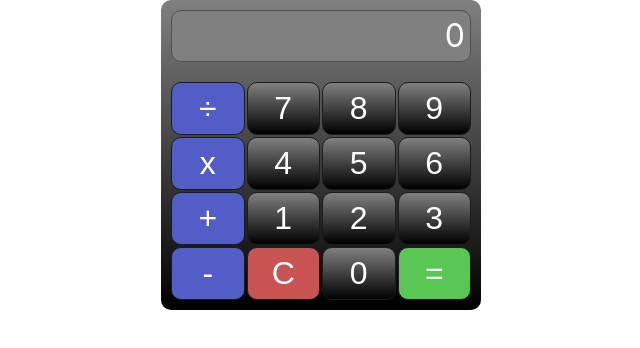
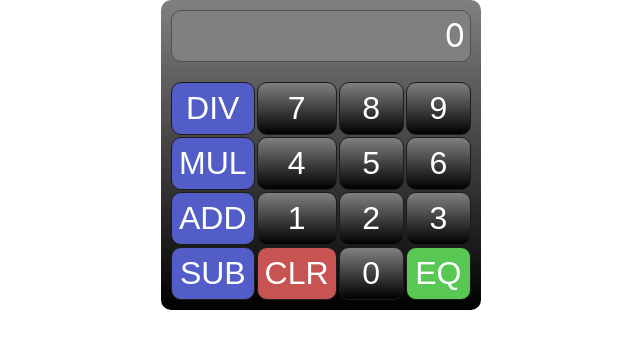
Before and after one commit to DominicGalan/Calculator, a React (Create React App) app: page / in a window 1280 px wide. Shown: the top 348 px of the page, without its empty margins (319-959 px from the left). Built offline with nearby package versions, Linux system fonts and the light colour scheme.

Commit message:
<update>

```diff
--- a/src/App.js
+++ b/src/App.js
@@ -33,27 +33,36 @@ export default function App() {
     setN1(null);
     setN2(null);
     setOp(null);
-
   }
 
   const equalClickHandler = (e) => {
     console.log('Num1 ' + n1 + 'l ' + 'Op ' + op + 'l ' + 'Num2 ' + n2);
-    if (op === "+") {
-      setDisp(parseInt(n1) + parseInt(n2))
-    } else if (op === "-") {
-      setDisp(parseInt(n1) - parseInt(n2))
-    } else if (op === "÷") {
-      setDisp(parseInt(n1) / parseInt(n2))
-    } else if (op === "x") {
-      setDisp(parseInt(n1) * parseInt(n2))
+
+    let result = null;
+
+    if (op === "ADD") {
+      result = (parseInt(n1) + parseInt(n2))
+    } else if (op === "SUB") {
+      result = (parseInt(n1) - parseInt(n2))
+    } else if (op === "DIV") {
+      result = (parseInt(n1) / parseInt(n2))
+    } else if (op === "MUL") {
+      result = (parseInt(n1) * parseInt(n2))
     } else {
-      setDisp ('Invalid Operation')
+      result = ('Invalid Operation')
     }
+    setDisp(result);
+    setN1(result);
+    setN2(null);
+    setOp(null);
   }
 
   const numberClickHandler = (e) => {
     e.preventDefault();
     const value  = e.target.innerHTML;
+    if (value === "0" && disp === "0") {
+      return;
+    }
 
     if (op === null) {
       if (n1 === null){
@@ -78,30 +87,30 @@ export default function App() {
     const value  = e.target.innerHTML;
     setOp(value);
     setDisp(value);
-    //alert('You clicked: ' + value);
   }
+
 
   return (
     <div className="App">
       <div className="CalcContainer">
         <CalcDisplay display={disp} />
         <div className="ButtonContainer">
-          <CalcButton label={"÷"} onClick={opClickHandler} lineargradient={'#535dc7'}/>
+          <CalcButton label={"DIV"} onClick={opClickHandler} lineargradient={'#535dc7'}/>
           <CalcButton label={7} onClick={numberClickHandler}/>
           <CalcButton label={8} onClick={numberClickHandler}/>
           <CalcButton label={9} onClick={numberClickHandler}/>
-          <CalcButton label={"x"} onClick={opClickHandler} lineargradient={'#535dc7'}/>
+          <CalcButton label={"MUL"} onClick={opClickHandler} lineargradient={'#535dc7'}/>
           <CalcButton label={4} onClick={numberClickHandler}/>
           <CalcButton label={5} onClick={numberClickHandler}/>
           <CalcButton label={6} onClick={numberClickHandler}/>
-          <CalcButton label={"+"} onClick={opClickHandler} lineargradient={'#535dc7'}/>
+          <CalcButton label={"ADD"} onClick={opClickHandler} lineargradient={'#535dc7'}/>
           <CalcButton label={1} onClick={numberClickHandler}/>
           <CalcButton label={2} onClick={numberClickHandler}/>
           <CalcButton label={3} onClick={numberClickHandler}/>
-          <CalcButton label={"-"} onClick={opClickHandler} lineargradient={'#535dc7'}/>
-          <CalcButton label={"C"} onClick={clrClickHandler} lineargradient={'#c75353'}/>
+          <CalcButton label={"SUB"} onClick={opClickHandler} lineargradient={'#535dc7'}/>
+          <CalcButton label={"CLR"} onClick={clrClickHandler} lineargradient={'#c75353'}/>
           <CalcButton label={0} onClick={numberClickHandler}/>
-          <CalcButton label={"="} onClick={equalClickHandler} lineargradient={'#59c753'}/>
+          <CalcButton label={"EQ"} onClick={equalClickHandler} lineargradient={'#59c753'}/>
         </div>
       </div>
     </div>
```
